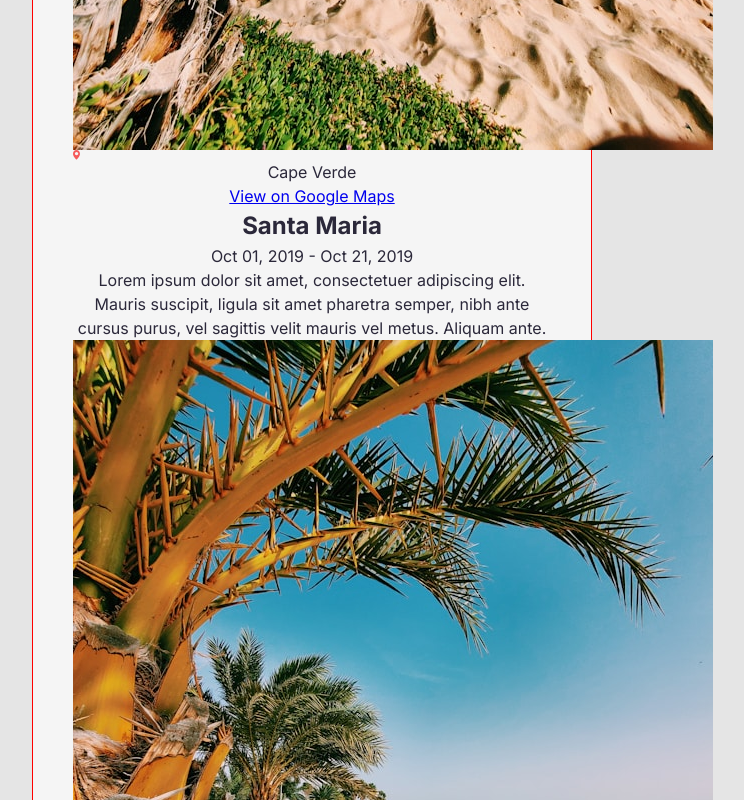
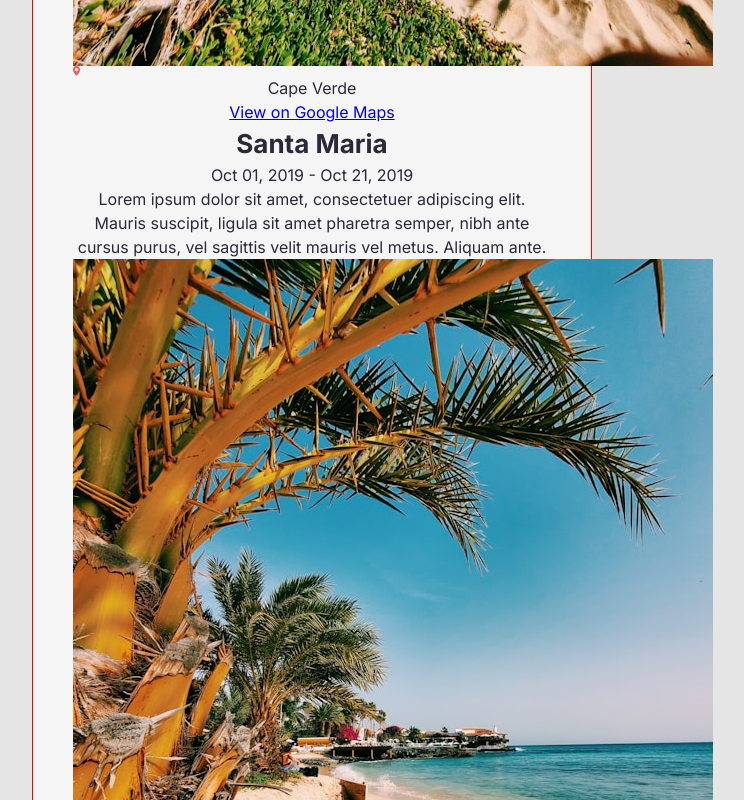
Before and after one commit to PetrValenta92/travel-journal, a React (Vite) app: page / in a window 1280 px wide. Shown: the part 860-1660 px from the top of the page, without its empty margins (328-1072 px from the left). Built offline with nearby package versions, Linux system fonts and the light colour scheme.

Commit message:
Style h1 element

```diff
--- a/src/index.css
+++ b/src/index.css
@@ -40,6 +40,11 @@ img {
 }
 
 section {
-  padding: 6.25rem 2.5rem;
+  padding: 1rem 2.5rem;
   border: 1px solid red;
 }
+
+h1 {
+  font-size: 1.625rem;
+  font-weight: 700;
+}
```
